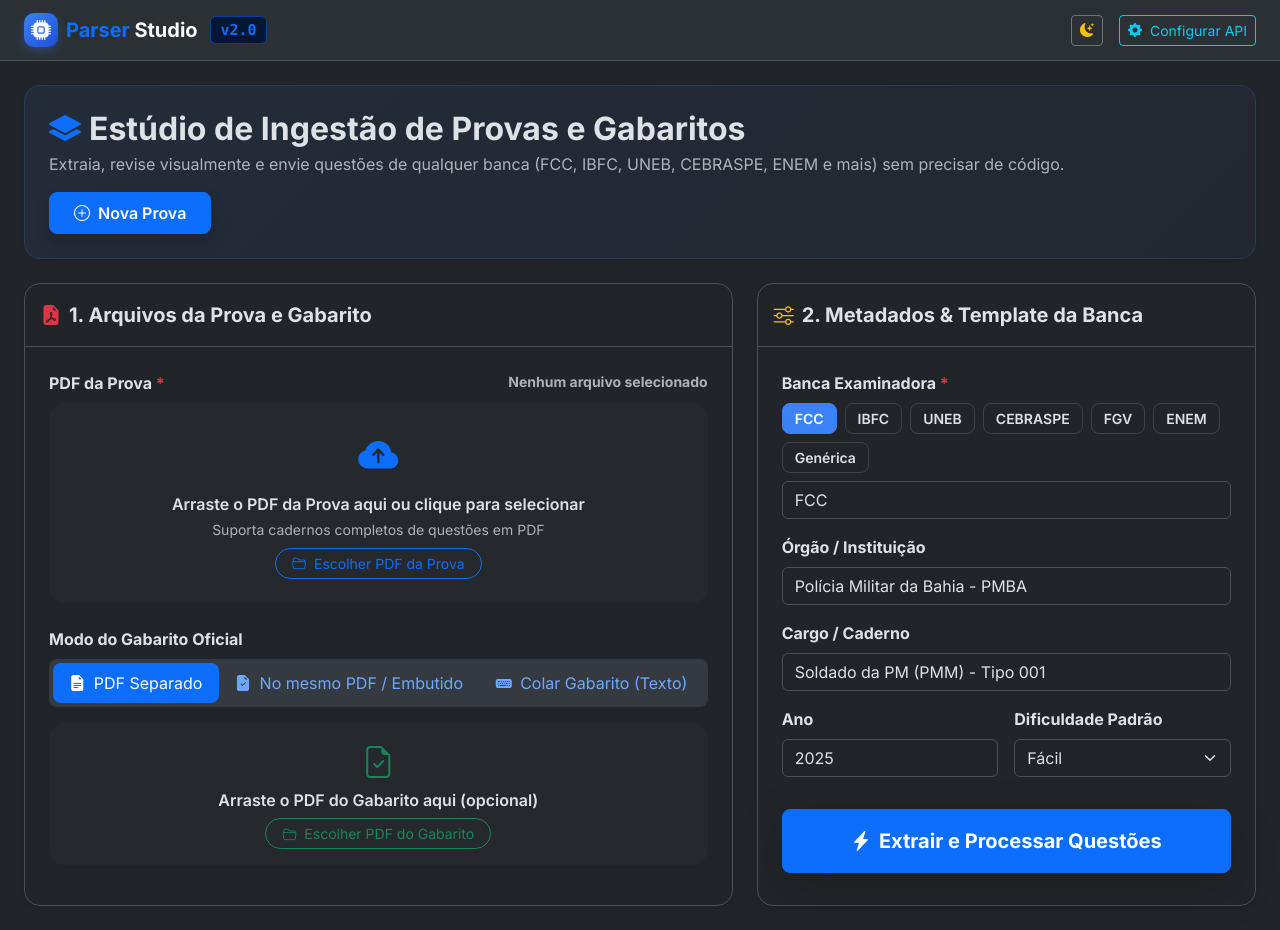
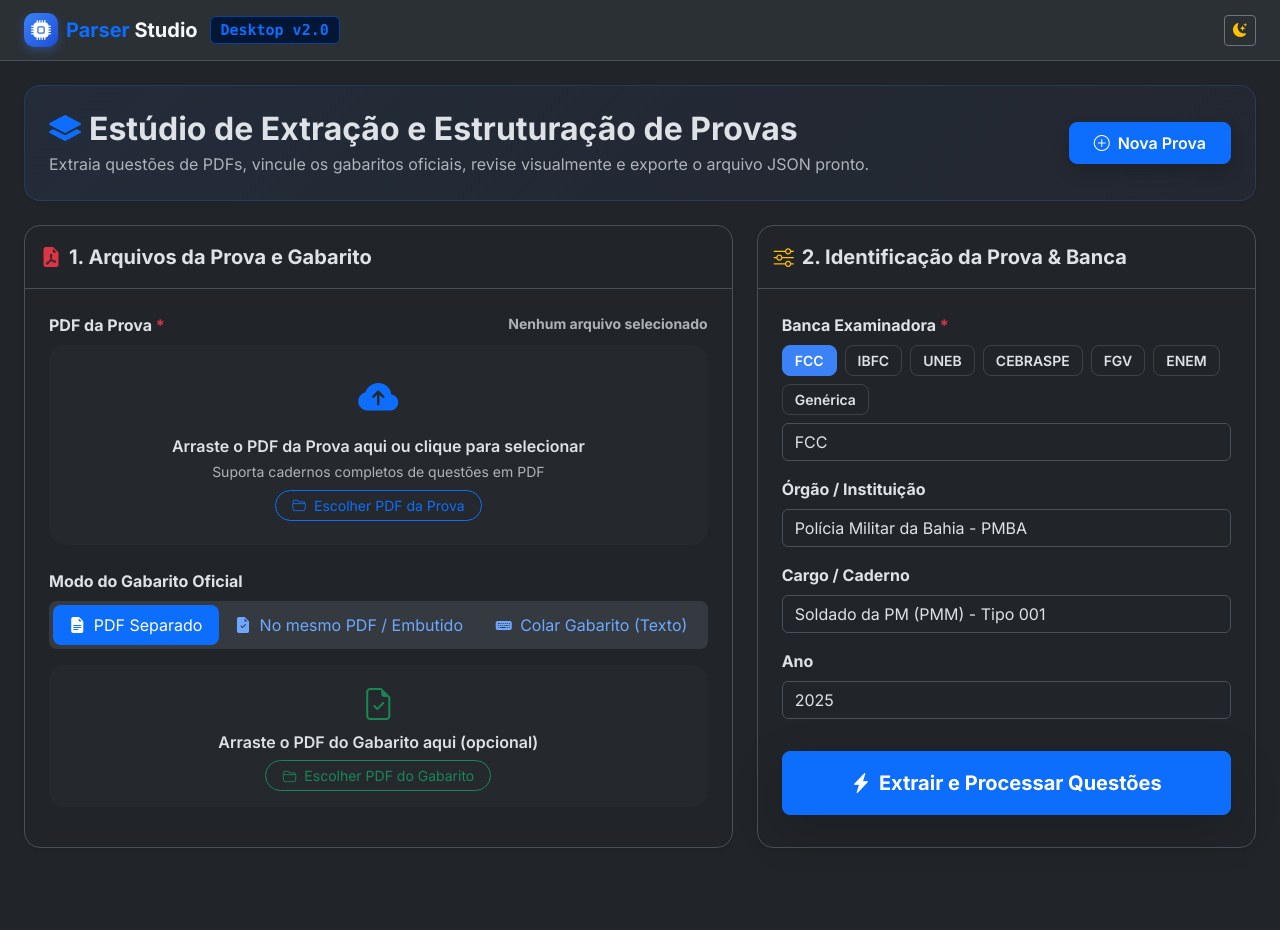
Before and after one commit to jvsouza01/Parsertrajetoria, a Flask app: page / in a window 1280 px wide. After the commit the page ends 848 px from the top, so only its background shows below. Run offline with Flask 3, Linux system fonts and the light colour scheme; some libraries are stand-ins or nearby versions.

Commit message:
feat: Standalone desktop executable, remove backend dispatch and remove difficulty

```diff
--- a/app.py
+++ b/app.py
@@ -2,11 +2,18 @@ import os
 import sys
 import json
 import tempfile
-import requests
-from flask import Flask, render_template, request, jsonify, send_file, Response
+from flask import Flask, render_template, request, jsonify, Response
 from parsers import ExamParserFactory, GabaritoExtractor
 
-app = Flask(__name__)
+# Suporte a empacotamento PyInstaller (sys._MEIPASS)
+if getattr(sys, 'frozen', False):
+    base_dir = sys._MEIPASS
+    template_folder = os.path.join(base_dir, 'templates')
+    static_folder = os.path.join(base_dir, 'static')
+    app = Flask(__name__, template_folder=template_folder, static_folder=static_folder)
+else:
+    app = Flask(__name__)
+
 app.config['MAX_CONTENT_LENGTH'] = 50 * 1024 * 1024  # 50 MB max upload
 
 @app.route('/')
@@ -28,15 +35,13 @@ def parse_exam():
         cargo = request.form.get('cargo', '')
         ano = request.form.get('ano', '2025')
         fonte = request.form.get('fonte', 'CONCURSO')
-        dificuldade = request.form.get('dificuldade', 'FACIL')
 
         metadata = {
             'banca': banca,
             'orgao': orgao,
             'cargo': cargo,
             'ano': ano,
-            'fonte': fonte,
-            'dificuldade': dificuldade
+            'fonte': fonte
         }
 
         # Salva prova temporariamente para leitura segura
@@ -56,7 +61,10 @@ def parse_exam():
                 gabarito_map, disciplina_map = GabaritoExtractor.extract_from_pdf(gab_tmp_path)
             finally:
                 if os.path.exists(gab_tmp_path):
-                    os.remove(gab_tmp_path)
+                    try:
+                        os.remove(gab_tmp_path)
+                    except:
+                        pass
 
         # 2. Se o usuário colou texto de gabarito
         if not gabarito_map and gabarito_text:
@@ -69,7 +77,10 @@ def parse_exam():
             questoes = parser.parse_pdf(prova_tmp_path, gabarito_map, disciplina_map)
         finally:
             if os.path.exists(prova_tmp_path):
-                os.remove(prova_tmp_path)
+                try:
+                    os.remove(prova_tmp_path)
+                except:
+                    pass
 
         return jsonify({
             'success': True,
@@ -103,7 +114,10 @@ def parse_gabarito_only():
                 gabarito_map, disciplina_map = GabaritoExtractor.extract_from_pdf(gab_tmp_path)
             finally:
                 if os.path.exists(gab_tmp_path):
-                    os.remove(gab_tmp_path)
+                    try:
+                        os.remove(gab_tmp_path)
+                    except:
+                        pass
         elif gabarito_text:
             gabarito_map, disciplina_map = GabaritoExtractor.extract_from_text(gabarito_text)
 
@@ -113,66 +127,6 @@ def parse_gabarito_only():
             'gabaritos': gabarito_map,
             'disciplinas': disciplina_map
         })
-    except Exception as e:
-        return jsonify({'success': False, 'error': str(e)}), 500
-
-@app.route('/api/send-backend', methods=['POST'])
-def send_to_backend():
-    try:
-        data = request.json or {}
-        questoes = data.get('questoes', [])
-        api_url = data.get('apiUrl', 'http://localhost:8080/api/admin/ingestao/questoes').strip()
-        token = data.get('token', '').strip()
-
-        if not questoes:
-            return jsonify({'success': False, 'error': 'Nenhuma questão para enviar.'}), 400
-
-        headers = {'Content-Type': 'application/json'}
-        if token:
-            headers['Authorization'] = f"Bearer {token}" if not token.startswith('Bearer ') else token
-
-        # Envia cada questão ou o lote completo
-        success_count = 0
-        failed_count = 0
-        results = []
-
-        # Tenta envio em lote primeiro
-        try:
-            resp = requests.post(api_url, json=questoes, headers=headers, timeout=15)
-            if resp.status_code in [200, 201]:
-                return jsonify({
-                    'success': True,
-                    'batch': True,
-                    'message': f'Lote de {len(questoes)} questões enviado com sucesso!',
-                    'status': resp.status_code,
-                    'enviadas': len(questoes),
-                    'falhas': 0
-                })
-        except Exception as e:
-            print(f"[Batch Ingestion Failed, trying individual] {e}")
-
-        # Se o backend não aceita array direto ou falhou, envia item por item
-        for q in questoes:
-            try:
-                resp = requests.post(api_url, json=q, headers=headers, timeout=10)
-                if resp.status_code in [200, 201]:
-                    success_count += 1
-                    results.append({'idOrigem': q.get('idOrigem'), 'status': 'OK', 'code': resp.status_code})
-                else:
-                    failed_count += 1
-                    results.append({'idOrigem': q.get('idOrigem'), 'status': 'ERRO', 'code': resp.status_code, 'msg': resp.text[:200]})
-            except Exception as ex:
-                failed_count += 1
-                results.append({'idOrigem': q.get('idOrigem'), 'status': 'ERRO', 'msg': str(ex)})
-
-        return jsonify({
-            'success': success_count > 0,
-            'batch': False,
-            'enviadas': success_count,
-            'falhas': failed_count,
-            'detalhes': results
-        })
-
     except Exception as e:
         return jsonify({'success': False, 'error': str(e)}), 500
 
@@ -196,7 +150,7 @@ def export_json():
 if __name__ == '__main__':
     port = int(os.environ.get('PORT', 5000))
     print(f"\n=======================================================")
-    print(f"🚀 Parser Trajetória Studio iniciado!")
+    print(f"🚀 Parser Trajetória Studio Desktop!")
     print(f"👉 Acesse no navegador: http://localhost:{port}")
     print(f"=======================================================\n")
-    app.run(host='0.0.0.0', port=port, debug=False)
+    app.run(host='127.0.0.1', port=port, debug=False)
--- a/static/js/studio.js
+++ b/static/js/studio.js
@@ -133,7 +133,6 @@ async function processarProva() {
   formData.append('orgao', document.getElementById('inputOrgao').value || '');
   formData.append('cargo', document.getElementById('inputCargo').value || '');
   formData.append('ano', document.getElementById('inputAno').value || '2025');
-  formData.append('dificuldade', document.getElementById('selectDificuldade').value || 'FACIL');
 
   // Exibe Loading
   document.getElementById('stepUploadSection').classList.add('d-none');
@@ -165,10 +164,7 @@ async function processarProva() {
     document.getElementById('statTotalQuestoes').textContent = questoesData.length;
     const gabCount = questoesData.filter(q => q.gabaritoOficial).length;
     document.getElementById('statGabaritosEncontrados').textContent = gabCount;
-
-    // Atualiza modais
     document.getElementById('batchEndQ').value = questoesData.length;
-    document.getElementById('sendModalTotalCount').textContent = questoesData.length;
 
     // Mostra tela de revisão
     document.getElementById('stepReviewSection').classList.remove('d-none');
@@ -229,7 +225,6 @@ function renderQuestionDetail(idx) {
   document.getElementById('lblSelectedNumero').textContent = `Q${String(q.posicao).padStart(2, '0')}`;
   document.getElementById('lblSelectedIdOrigem').textContent = q.idOrigem || `ID_Q${q.posicao}`;
   document.getElementById('editMateria').value = q.materiaNome || '';
-  document.getElementById('editDificuldade').value = q.dificuldade || 'FACIL';
   document.getElementById('editGabaritoLetra').value = q.gabaritoOficial || '';
   document.getElementById('editEnunciado').value = q.enunciado || '';
 
@@ -257,7 +252,6 @@ function salvarEdicaoAtual() {
   if (!questoesData[currentIndex]) return;
   const q = questoesData[currentIndex];
   q.materiaNome = document.getElementById('editMateria').value;
-  q.dificuldade = document.getElementById('editDificuldade').value;
   q.enunciado = document.getElementById('editEnunciado').value;
 }
 
@@ -302,7 +296,6 @@ function adicionarNovaQuestao() {
     posicao: nextPos,
     idOrigem: `${currentBanca}_MANUAL_Q${String(nextPos).padStart(2, '0')}`,
     materiaNome: 'Geral',
-    dificuldade: 'FACIL',
     enunciado: 'Novo enunciado...',
     gabaritoOficial: 'A',
     anulada: false,
@@ -332,17 +325,15 @@ function filtrarQuestoes() {
   });
 }
 
-// Ações em Lote
+// Ações em Lote (Matérias)
 function aplicarAcoesEmLote() {
   const start = parseInt(document.getElementById('batchStartQ').value) || 1;
   const end = parseInt(document.getElementById('batchEndQ').value) || questoesData.length;
   const materia = document.getElementById('batchMateriaNome').value.trim();
-  const dif = document.getElementById('batchDificuldade').value;
 
   questoesData.forEach(q => {
     if (q.posicao >= start && q.posicao <= end) {
       if (materia) q.materiaNome = materia;
-      if (dif) q.dificuldade = dif;
     }
   });
 
@@ -378,70 +369,3 @@ async function exportarJson() {
     alert(`Erro ao exportar JSON: ${err.message}`);
   }
 }
-
-// Envio para o Backend Trajetória
-function abrirModalEnvio() {
-  salvarEdicaoAtual();
-  document.getElementById('sendModalTotalCount').textContent = questoesData.length;
-  document.getElementById('sendProgressArea').classList.add('d-none');
-  document.getElementById('sendResultLogs').classList.add('d-none');
-  document.getElementById('sendResultLogs').innerHTML = '';
-  document.getElementById('btnConfirmarEnvio').disabled = false;
-
-  const modal = new bootstrap.Modal(document.getElementById('sendModal'));
-  modal.show();
-}
-
-async function executarEnvioBackend() {
-  const apiUrl = document.getElementById('cfgApiUrl').value || 'http://localhost:8080/api/admin/ingestao/questoes';
-  const token = document.getElementById('cfgApiToken').value || '';
-
-  const progressBar = document.getElementById('sendProgressBar');
-  const progressStatus = document.getElementById('sendProgressStatus');
-  const progressArea = document.getElementById('sendProgressArea');
-  const logArea = document.getElementById('sendResultLogs');
-  const btn = document.getElementById('btnConfirmarEnvio');
-
-  btn.disabled = true;
-  progressArea.classList.remove('d-none');
-  logArea.classList.remove('d-none');
-  progressBar.style.width = '30%';
-  progressBar.textContent = '30%';
-  progressStatus.textContent = 'Disparando requisições para a API...';
-
-  try {
-    const response = await fetch('/api/send-backend', {
-      method: 'POST',
-      headers: { 'Content-Type': 'application/json' },
-      body: JSON.stringify({
-        questoes: questoesData,
-        apiUrl: apiUrl,
-        token: token
-      })
-    });
-
-    const data = await response.json();
-    progressBar.style.width = '100%';
-    progressBar.textContent = '100%';
-
-    if (data.success) {
-      progressBar.className = 'progress-bar bg-success';
-      progressStatus.textContent = `✓ Sucesso! ${data.enviadas || questoesData.length} questões enviadas com sucesso!`;
-      logArea.innerHTML = `<div class="text-success fw-bold">✓ Envio concluído com sucesso!</div>`;
-      if (data.detalhes) {
-        data.detalhes.forEach(d => {
-          logArea.innerHTML += `<div>[${d.status}] ${d.idOrigem}</div>`;
-        });
-      }
-    } else {
-      progressBar.className = 'progress-bar bg-danger';
-      progressStatus.textContent = `Falha no envio: ${data.error || 'Verifique se a API está online'}`;
-      logArea.innerHTML = `<div class="text-danger fw-bold">✕ Erro no envio: ${data.error || 'Verifique se a API em ' + apiUrl + ' está rodando.'}</div>`;
-    }
-  } catch (err) {
-    progressBar.className = 'progress-bar bg-danger';
-    progressBar.style.width = '100%';
-    progressStatus.textContent = `Erro de conexão com o servidor: ${err.message}`;
-    logArea.innerHTML = `<div class="text-danger fw-bold">✕ Erro de conexão: ${err.message}</div>`;
-  }
-}
--- a/templates/index.html
+++ b/templates/index.html
@@ -22,15 +22,12 @@
           <i class="bi bi-cpu-fill"></i>
         </div>
         <span>Parser <span class="text-light">Studio</span></span>
-        <span class="badge bg-primary-subtle text-primary border border-primary-subtle ms-1 font-monospace">v2.0</span>
+        <span class="badge bg-primary-subtle text-primary border border-primary-subtle ms-1 font-monospace">Desktop v2.0</span>
       </a>
 
       <div class="d-flex align-items-center gap-3 ms-auto">
         <button class="btn btn-sm btn-outline-secondary" id="btnThemeToggle" title="Alternar tema">
           <i class="bi bi-moon-stars-fill" id="themeIcon"></i>
-        </button>
-        <button class="btn btn-sm btn-outline-info" data-bs-toggle="modal" data-bs-target="#configApiModal">
-          <i class="bi bi-gear-fill me-1"></i> Configurar API
         </button>
       </div>
     </div>
@@ -45,8 +42,8 @@
         <div class="hero-card p-4 rounded-4 shadow-sm border">
           <div class="d-flex flex-wrap justify-content-between align-items-center gap-3">
             <div>
-              <h2 class="fw-bold mb-1"><i class="bi bi-layers-fill text-primary me-2"></i>Estúdio de Ingestão de Provas e Gabaritos</h2>
-              <p class="text-muted mb-0">Extraia, revise visualmente e envie questões de qualquer banca (FCC, IBFC, UNEB, CEBRASPE, ENEM e mais) sem precisar de código.</p>
+              <h2 class="fw-bold mb-1"><i class="bi bi-layers-fill text-primary me-2"></i>Estúdio de Extração e Estruturação de Provas</h2>
+              <p class="text-muted mb-0">Extraia questões de PDFs, vincule os gabaritos oficiais, revise visualmente e exporte o arquivo JSON pronto.</p>
             </div>
             <div class="d-flex gap-2">
               <button class="btn btn-primary px-4 py-2 rounded-3 fw-semibold shadow" id="btnNovaExtracao" onclick="window.location.reload()">
@@ -145,7 +142,7 @@
         <div class="card h-100 border rounded-4 shadow-sm">
           <div class="card-header bg-transparent py-3 border-bottom d-flex align-items-center gap-2">
             <i class="bi bi-sliders text-warning fs-5"></i>
-            <h5 class="card-title mb-0 fw-bold">2. Metadados & Template da Banca</h5>
+            <h5 class="card-title mb-0 fw-bold">2. Identificação da Prova & Banca</h5>
           </div>
           <div class="card-body p-4">
 
@@ -177,19 +174,9 @@
             </div>
 
             <!-- Ano & Fonte -->
-            <div class="row g-3 mb-3">
-              <div class="col-6">
-                <label class="form-label fw-bold">Ano</label>
-                <input type="number" class="form-control" id="inputAno" value="2025" min="1990" max="2035">
-              </div>
-              <div class="col-6">
-                <label class="form-label fw-bold">Dificuldade Padrão</label>
-                <select class="form-select" id="selectDificuldade">
-                  <option value="FACIL" selected>Fácil</option>
-                  <option value="MODERADO">Moderado / Médio</option>
-                  <option value="DIFICIL">Difícil</option>
-                </select>
-              </div>
+            <div class="mb-3">
+              <label class="form-label fw-bold">Ano</label>
+              <input type="number" class="form-control" id="inputAno" value="2025" min="1990" max="2035">
             </div>
 
             <!-- Execute Parse Button -->
@@ -236,13 +223,10 @@
                 <input type="text" class="form-control" id="searchQuestoes" placeholder="Buscar no enunciado..." oninput="filtrarQuestoes()">
               </div>
               <button class="btn btn-sm btn-outline-warning" data-bs-toggle="modal" data-bs-target="#batchModal">
-                <i class="bi bi-magic me-1"></i> Ações em Lote
+                <i class="bi bi-magic me-1"></i> Definir Matérias em Lote
               </button>
-              <button class="btn btn-sm btn-outline-success" onclick="exportarJson()">
-                <i class="bi bi-download me-1"></i> Baixar JSON
-              </button>
-              <button class="btn btn-sm btn-success fw-bold px-3 shadow" onclick="abrirModalEnvio()">
-                <i class="bi bi-send-fill me-1"></i> Enviar para o Backend
+              <button class="btn btn-sm btn-success fw-bold px-4 shadow py-2" onclick="exportarJson()">
+                <i class="bi bi-download me-1"></i> Baixar Arquivo JSON
               </button>
             </div>
           </div>
@@ -280,21 +264,13 @@
           </div>
           <div class="card-body p-4">
 
-            <!-- Metadata Row (Disciplina, Dificuldade) -->
+            <!-- Metadata Row (Disciplina, Gabarito) -->
             <div class="row g-3 mb-3">
-              <div class="col-md-6">
+              <div class="col-md-8">
                 <label class="form-label fw-semibold small">Matéria / Disciplina</label>
                 <input type="text" class="form-control form-control-sm" id="editMateria" onchange="salvarEdicaoAtual()">
               </div>
-              <div class="col-md-3">
-                <label class="form-label fw-semibold small">Dificuldade</label>
-                <select class="form-select form-select-sm" id="editDificuldade" onchange="salvarEdicaoAtual()">
-                  <option value="FACIL">Fácil</option>
-                  <option value="MODERADO">Moderado</option>
-                  <option value="DIFICIL">Difícil</option>
-                </select>
-              </div>
-              <div class="col-md-3">
+              <div class="col-md-4">
                 <label class="form-label fw-semibold small">Gabarito Oficial</label>
                 <input type="text" class="form-control form-control-sm text-uppercase fw-bold text-center" id="editGabaritoLetra" maxlength="1" onchange="atualizarGabaritoManual(this.value)">
               </div>
@@ -306,14 +282,14 @@
                 <span>Texto da Questão (Enunciado / Contexto)</span>
                 <span class="text-muted small">Edição visual em tempo real</span>
               </label>
-              <textarea class="form-control font-monospace" id="editEnunciado" rows="6" oninput="salvarEdicaoAtual()"></textarea>
+              <textarea class="form-control font-monospace" id="editEnunciado" rows="7" oninput="salvarEdicaoAtual()"></textarea>
             </div>
 
             <!-- Alternativas Interactive List -->
             <div class="mb-3">
               <label class="form-label fw-semibold small d-flex justify-content-between align-items-center">
                 <span>Alternativas de Resposta</span>
-                <span class="badge bg-secondary-subtle text-secondary">Clique na letra para definir como Correta</span>
+                <span class="badge bg-secondary-subtle text-secondary">Clique na letra da alternativa para definir como Correta</span>
               </label>
 
               <div id="containerAlternativas" class="d-flex flex-column gap-2">
@@ -337,38 +313,12 @@
 
   </div>
 
-  <!-- Modal Configuração API -->
-  <div class="modal fade" id="configApiModal" tabindex="-1" aria-hidden="true">
-    <div class="modal-dialog">
-      <div class="modal-content rounded-4 border">
-        <div class="modal-header border-bottom">
-          <h5 class="modal-title fw-bold"><i class="bi bi-gear-fill me-2 text-info"></i>Configurações do Backend Trajetória</h5>
-          <button type="button" class="btn-close" data-bs-dismiss="modal"></button>
-        </div>
-        <div class="modal-body p-4">
-          <div class="mb-3">
-            <label class="form-label fw-bold">URL do Endpoint de Ingestão</label>
-            <input type="text" class="form-control" id="cfgApiUrl" value="http://localhost:8080/api/admin/ingestao/questoes">
-            <div class="form-text">Endpoint Spring Boot que recebe o payload JSON.</div>
-          </div>
-          <div class="mb-3">
-            <label class="form-label fw-bold">Token de Autenticação (JWT / Admin)</label>
-            <textarea class="form-control font-monospace" id="cfgApiToken" rows="4" placeholder="Cole o token JWT (opcional se desativado na máquina de testes)"></textarea>
-          </div>
-        </div>
-        <div class="modal-footer border-top">
-          <button type="button" class="btn btn-primary px-4 rounded-3" data-bs-dismiss="modal">Salvar Configuração</button>
-        </div>
-      </div>
-    </div>
-  </div>
-
-  <!-- Modal Ações em Lote -->
+  <!-- Modal Ações em Lote (Matérias) -->
   <div class="modal fade" id="batchModal" tabindex="-1" aria-hidden="true">
     <div class="modal-dialog">
       <div class="modal-content rounded-4 border">
         <div class="modal-header border-bottom">
-          <h5 class="modal-title fw-bold"><i class="bi bi-magic me-2 text-warning"></i>Ações em Lote</h5>
+          <h5 class="modal-title fw-bold"><i class="bi bi-magic me-2 text-warning"></i>Definir Matérias em Lote</h5>
           <button type="button" class="btn-close" data-bs-dismiss="modal"></button>
         </div>
         <div class="modal-body p-4">
@@ -383,50 +333,13 @@
             </div>
           </div>
           <div class="mb-3">
-            <label class="form-label fw-semibold">Definir Matéria / Disciplina</label>
-            <input type="text" class="form-control" id="batchMateriaNome" placeholder="Ex: Língua Portuguesa">
-          </div>
-          <div class="mb-3">
-            <label class="form-label fw-semibold">Definir Dificuldade</label>
-            <select class="form-select" id="batchDificuldade">
-              <option value="">Manter atual</option>
-              <option value="FACIL">Fácil</option>
-              <option value="MODERADO">Moderado</option>
-              <option value="DIFICIL">Difícil</option>
-            </select>
+            <label class="form-label fw-semibold">Nome da Matéria / Disciplina</label>
+            <input type="text" class="form-control" id="batchMateriaNome" placeholder="Ex: Língua Portuguesa, Noções de Direito, etc.">
           </div>
         </div>
         <div class="modal-footer border-top">
           <button type="button" class="btn btn-secondary" data-bs-dismiss="modal">Cancelar</button>
-          <button type="button" class="btn btn-warning fw-bold px-4" onclick="aplicarAcoesEmLote()">Aplicar no Intervalo</button>
-        </div>
-      </div>
-    </div>
-  </div>
-
-  <!-- Modal Envio Backend -->
-  <div class="modal fade" id="sendModal" tabindex="-1" aria-hidden="true">
-    <div class="modal-dialog modal-lg">
-      <div class="modal-content rounded-4 border">
-        <div class="modal-header border-bottom">
-          <h5 class="modal-title fw-bold"><i class="bi bi-send-check-fill me-2 text-success"></i>Disparo para a API Trajetória</h5>
-          <button type="button" class="btn-close" data-bs-dismiss="modal"></button>
-        </div>
-        <div class="modal-body p-4">
-          <p class="mb-3">Você está prestes a enviar <strong id="sendModalTotalCount">0</strong> questões estruturadas para o banco de dados.</p>
-          <div id="sendProgressArea" class="d-none mb-3">
-            <div class="progress mb-2" style="height: 20px;">
-              <div class="progress-bar progress-bar-striped progress-bar-animated bg-success" id="sendProgressBar" style="width: 0%">0%</div>
-            </div>
-            <div class="small text-muted" id="sendProgressStatus">Enviando questões...</div>
-          </div>
-          <div id="sendResultLogs" class="p-3 bg-dark rounded-3 font-monospace small text-light d-none" style="max-height: 200px; overflow-y: auto;"></div>
-        </div>
-        <div class="modal-footer border-top">
-          <button type="button" class="btn btn-secondary" data-bs-dismiss="modal">Fechar</button>
-          <button type="button" class="btn btn-success fw-bold px-4" id="btnConfirmarEnvio" onclick="executarEnvioBackend()">
-            <i class="bi bi-cloud-arrow-up-fill me-1"></i> Iniciar Envio Agora
-          </button>
+          <button type="button" class="btn btn-warning fw-bold px-4" onclick="aplicarAcoesEmLote()">Aplicar nas Questões</button>
         </div>
       </div>
     </div>
```
Also changed, not shown: main_desktop.py (added, +26 -0 lines), parsers/base_parser.py (+0 -10 lines), 2 other files.
